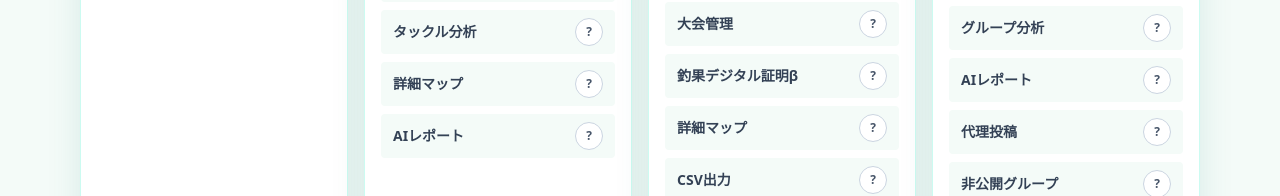
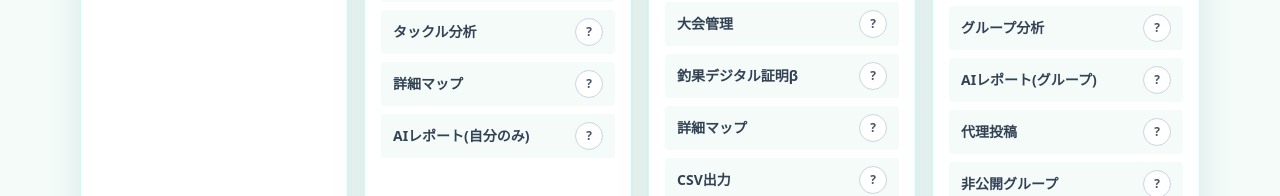
Before and after one commit to moritomizu/turilog, a Next.js app: page /plans in a window 1280 px wide. Shown: the part 704-900 px from the top of the page. Built offline with nearby package versions, Linux system fonts and the light colour scheme; no server answers.

Commit message:
Clarify AI report plan labels

```diff
--- a/src/app/plans/plans-client.tsx
+++ b/src/app/plans/plans-client.tsx
@@ -69,12 +69,12 @@ export function PlansClient() {
                 <ul className="mt-4 flex-1 space-y-2 text-sm font-bold text-slate-700">
                   {definition.features.map((featureKey) => (
                     <li key={featureKey} className="flex items-center justify-between gap-2 rounded bg-foam px-3 py-2">
-                      <span>{featureDefinitions[featureKey]?.name ?? featureKey}</span>
+                      <span>{getFeatureDisplayName(featureKey, plan)}</span>
                       <button
                         type="button"
                         onClick={() => setSelectedFeature(featureKey)}
                         className="flex h-7 w-7 shrink-0 items-center justify-center rounded-full border border-slate-300 bg-white text-xs font-black text-slate-600"
-                        aria-label={`${featureDefinitions[featureKey]?.name ?? featureKey}の説明を見る`}
+                        aria-label={`${getFeatureDisplayName(featureKey, plan)}の説明を見る`}
                       >
                         ?
                       </button>
@@ -98,6 +98,12 @@ export function PlansClient() {
       </main>
     </>
   );
+}
+
+function getFeatureDisplayName(featureKey: FeatureKey, plan: SubscriptionPlan) {
+  if (featureKey === "aiReport" && plan === "premium") return "AIレポート(自分のみ)";
+  if (featureKey === "aiReport" && plan === "groupPro") return "AIレポート(グループ)";
+  return featureDefinitions[featureKey]?.name ?? featureKey;
 }
 
 function FeatureDescriptionDialog({ featureKey, onClose }: { featureKey: FeatureKey; onClose: () => void }) {
```
